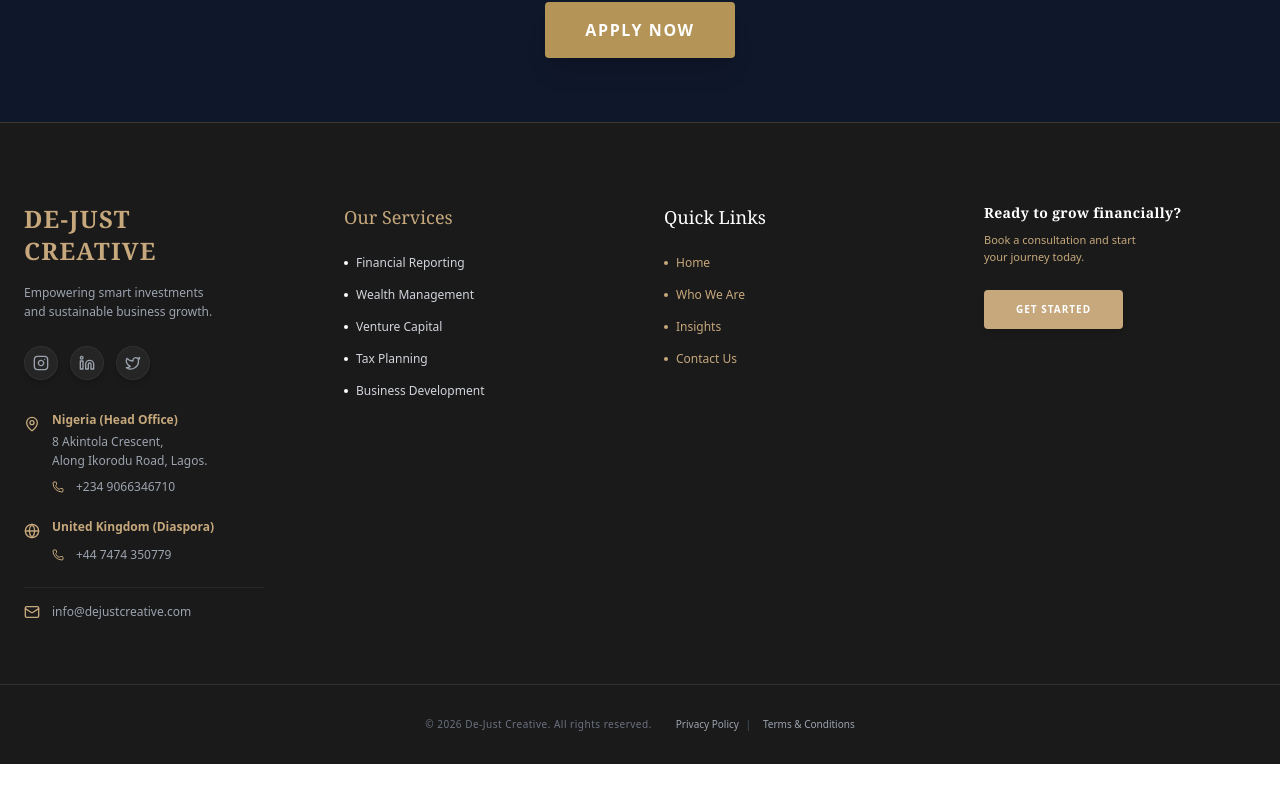
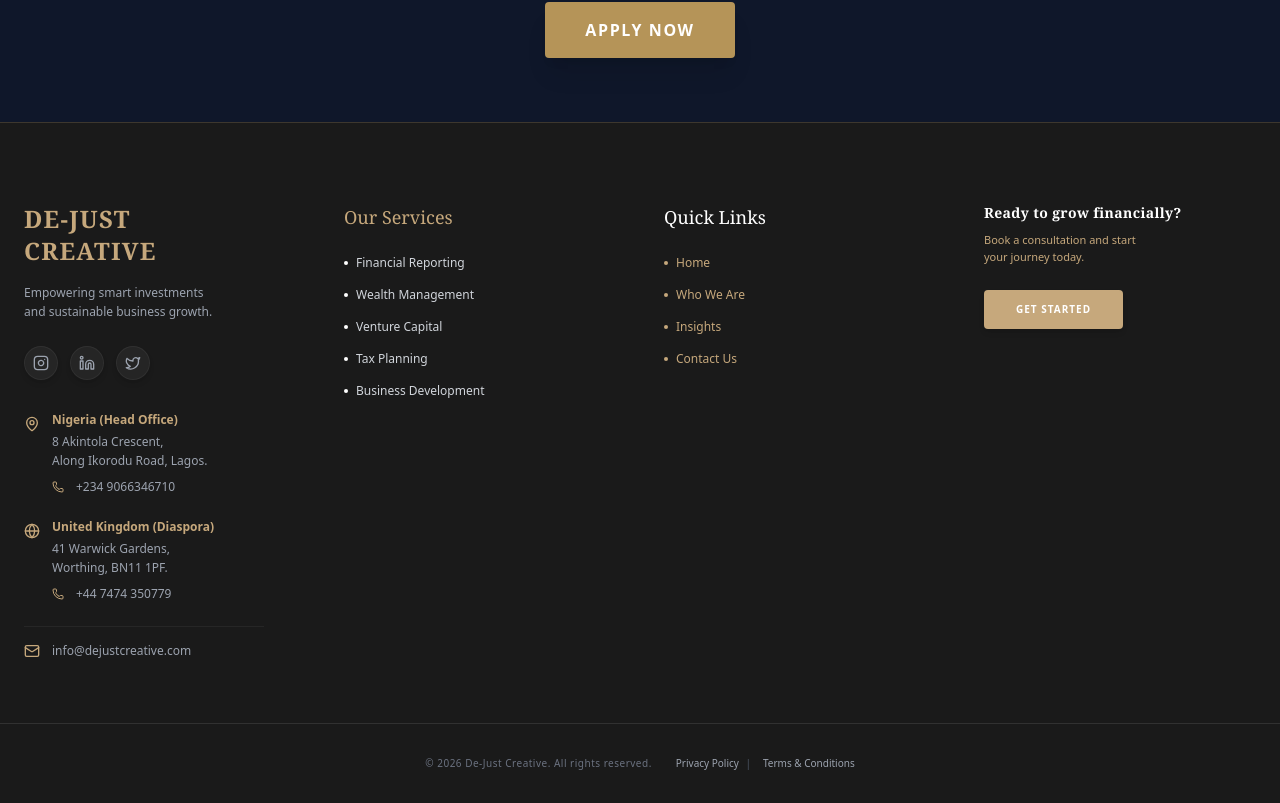
Before and after one commit to Samuel920667/de-just-creatives-site, a Next.js app: page /careers in a window 1280 px wide. Shown: the part 2467-3270 px from the top of the page. Before the commit the page ends 3231 px from the top, so only its background shows below. Built offline with nearby package versions, Linux system fonts and the light colour scheme; a web font is replaced by a local one.

Commit message:
Add Google verification file

```diff
--- /dev/null
+++ b/public/google5a5bcb3417630594.html
@@ -0,0 +1 @@
+google-site-verification: google5a5bcb3417630594.html
--- a/src/app/api/contact/route.ts
+++ b/src/app/api/contact/route.ts
@@ -62,7 +62,7 @@ export async function POST(req: Request) {
             </div>
 
             <div style="margin-top: 30px; font-size: 12px; color: #999; text-align: center;">
-              <p>&copy; 2026 De-Just Kreativ Automated System</p>
+              <p>&copy; 2026 De-Just Creative Automated System</p>
             </div>
           </div>
         </div>
--- a/src/components/Footer.tsx
+++ b/src/components/Footer.tsx
@@ -198,6 +198,8 @@ export default function Footer() {
                     <Globe className="w-4 h-4 text-[#C6A87C] mt-1 flex-shrink-0 group-hover:scale-110 transition" />
                     <div>
                         <span className="block text-[#C6A87C] font-bold mb-1">United Kingdom (Diaspora)</span>
+                        {/* ADDED UK ADDRESS BELOW */}
+                        <span className="block leading-relaxed">41 Warwick Gardens,<br/> Worthing, BN11 1PF.</span>
                     </div>
                  </div>
                  <a href="tel:+447474350779" className="flex items-center gap-3 pl-7 hover:text-[#C6A87C] transition">
```
